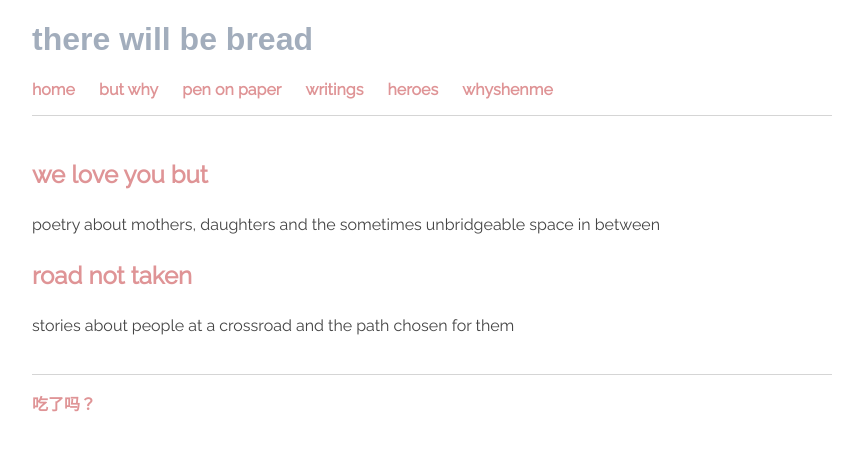
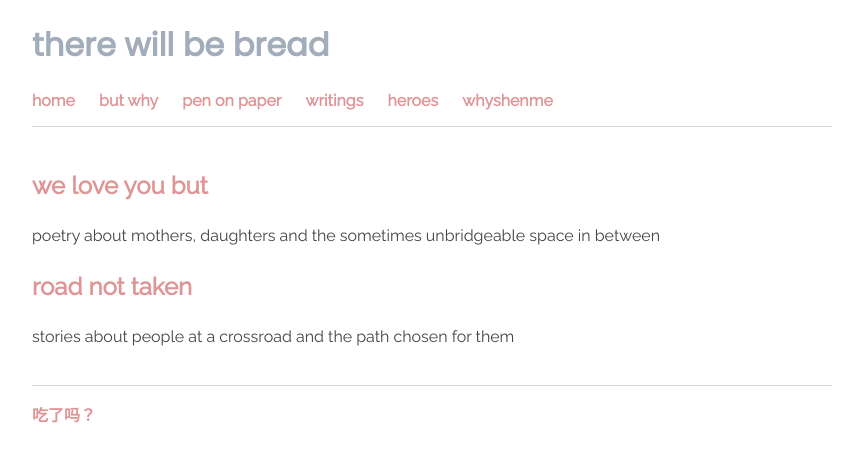
Before and after one commit to c1ndygao/cindygao.com, a Jekyll site: the page built from writings.md, in a window 1280 px wide. Shown: the top 462 px of the page, without its empty margins (208-1071 px from the left). Built offline with Jekyll 4.4.1, drawn with Linux system fonts in a browser that asks for light colours.

Commit message:
Update default.html

```diff
--- a/_layouts/default.html
+++ b/_layouts/default.html
@@ -5,6 +5,7 @@
 	<title>there will be bread</title>
 	<link rel="stylesheet" type="text/css" href="/css/main.css">
 	<link href="https://fonts.googleapis.com/css?family=Open+Sans|Raleway" rel="stylesheet">
+	<link href="https://fonts.googleapis.com/css?family=Poppins" rel="stylesheet">
 	<header style="color:#A2ADBC"><h1>there will be bread</h1></header>
 </head>
 
```
